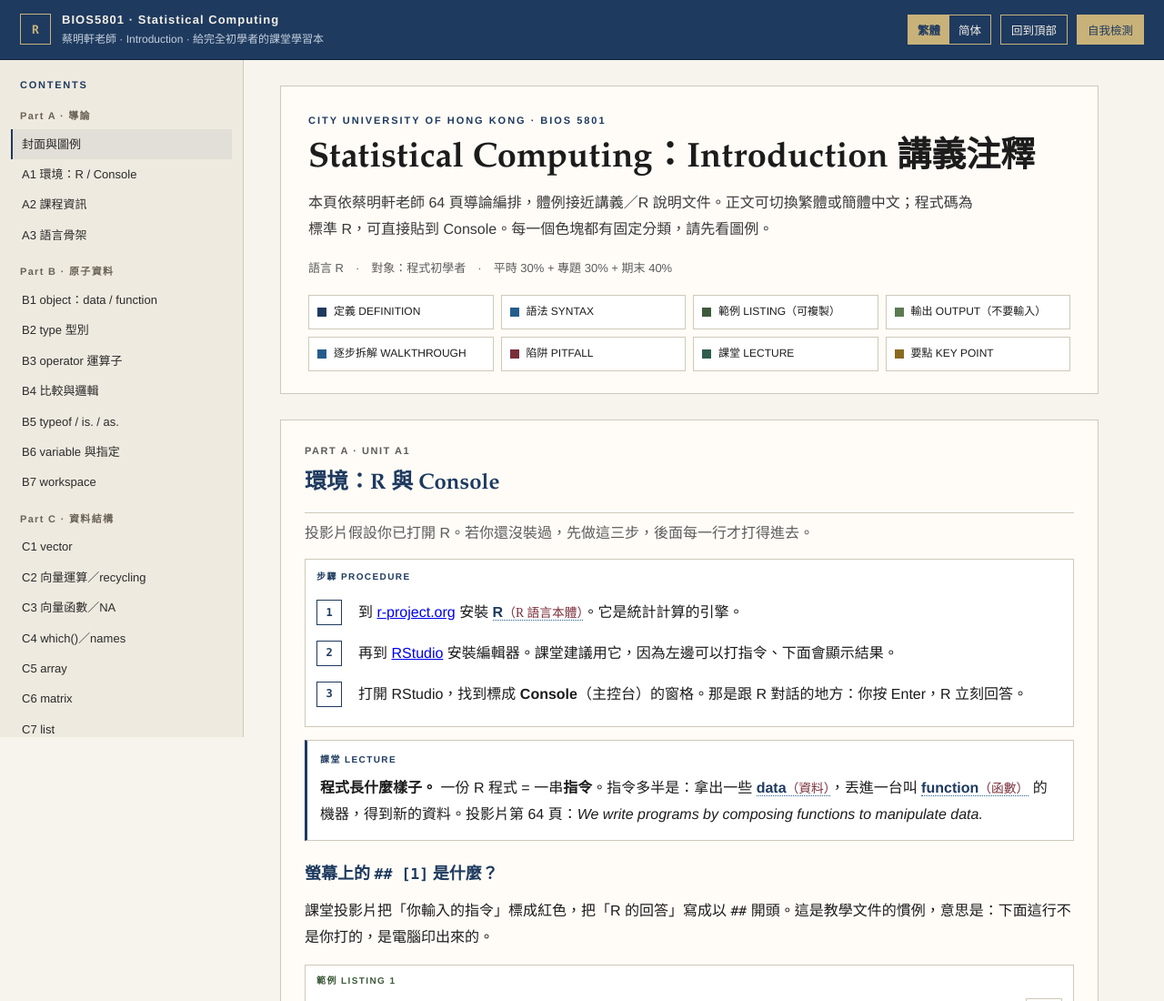
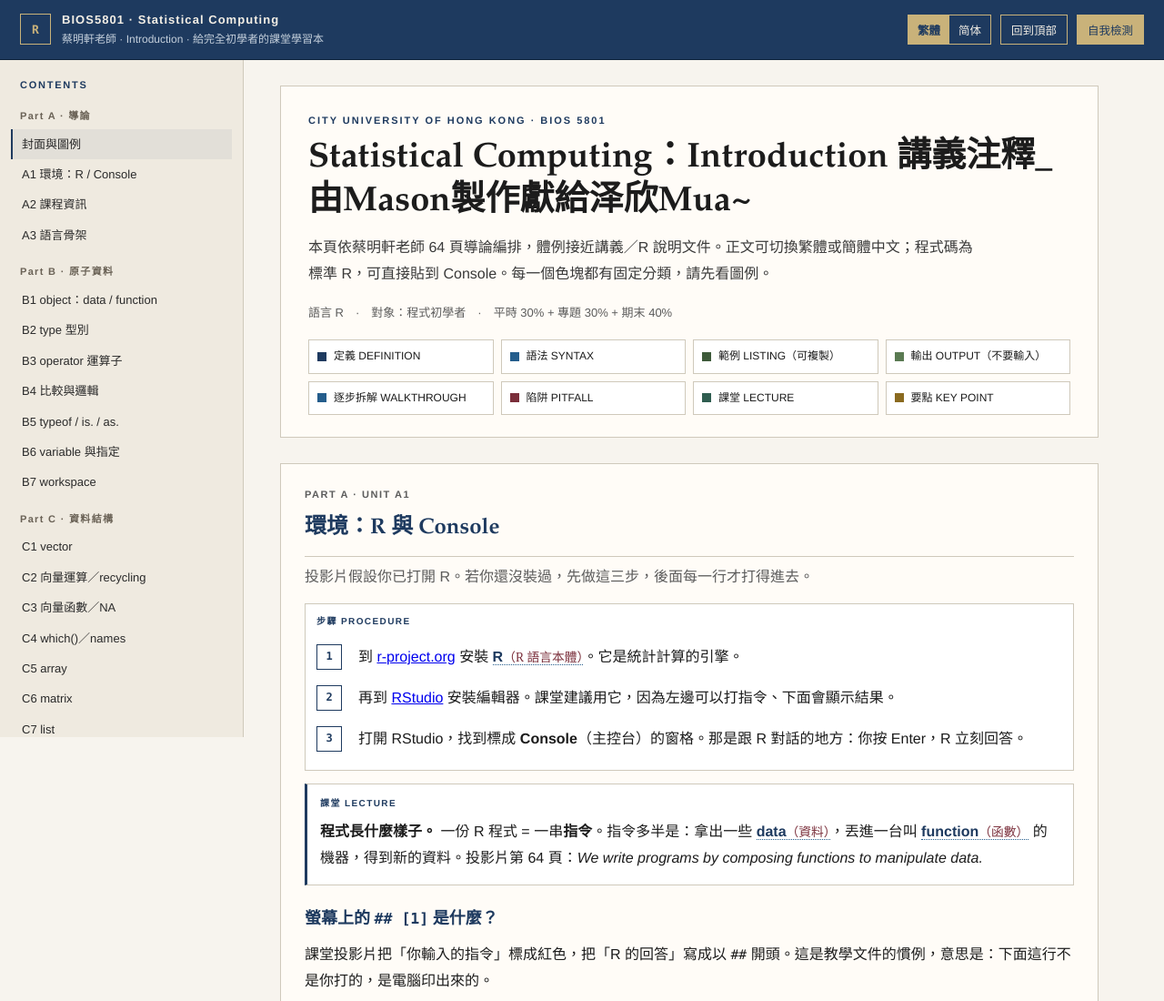
Before and after one commit to MasonWEI01/BIOS5801_statisticalcomputing, a plain HTML site: page BIOS5801_Intro.html in a window 1280 px wide. Shown: the top 1100 px of the page at 91% size. Drawn offline with Linux system fonts and the light colour scheme.

Commit message:
Update BIOS5801_Intro.html

```diff
--- a/BIOS5801_Intro.html
+++ b/BIOS5801_Intro.html
@@ -337,7 +337,7 @@ html.lang-hans .q::before { content: "题目  ITEM"; }
     <main class="content">
       <section class="hero" id="home">
         <p class="kicker">CITY UNIVERSITY OF HONG KONG · BIOS 5801</p>
-        <h2>Statistical Computing：Introduction 講義注釋</h2>
+        <h2>Statistical Computing：Introduction 講義注釋_由Mason製作獻給泽欣Mua~</h2>
         <p class="lede">本頁依蔡明軒老師 64 頁導論編排，體例接近講義／R 說明文件。正文可切換繁體或簡體中文；程式碼為標準 R，可直接貼到 Console。每一個色塊都有固定分類，請先看圖例。</p>
         <p class="meta">語言 R　·　對象：程式初學者　·　平時 30% + 專題 30% + 期末 40%</p>
         <div class="legend" aria-label="區塊分類圖例">
```
